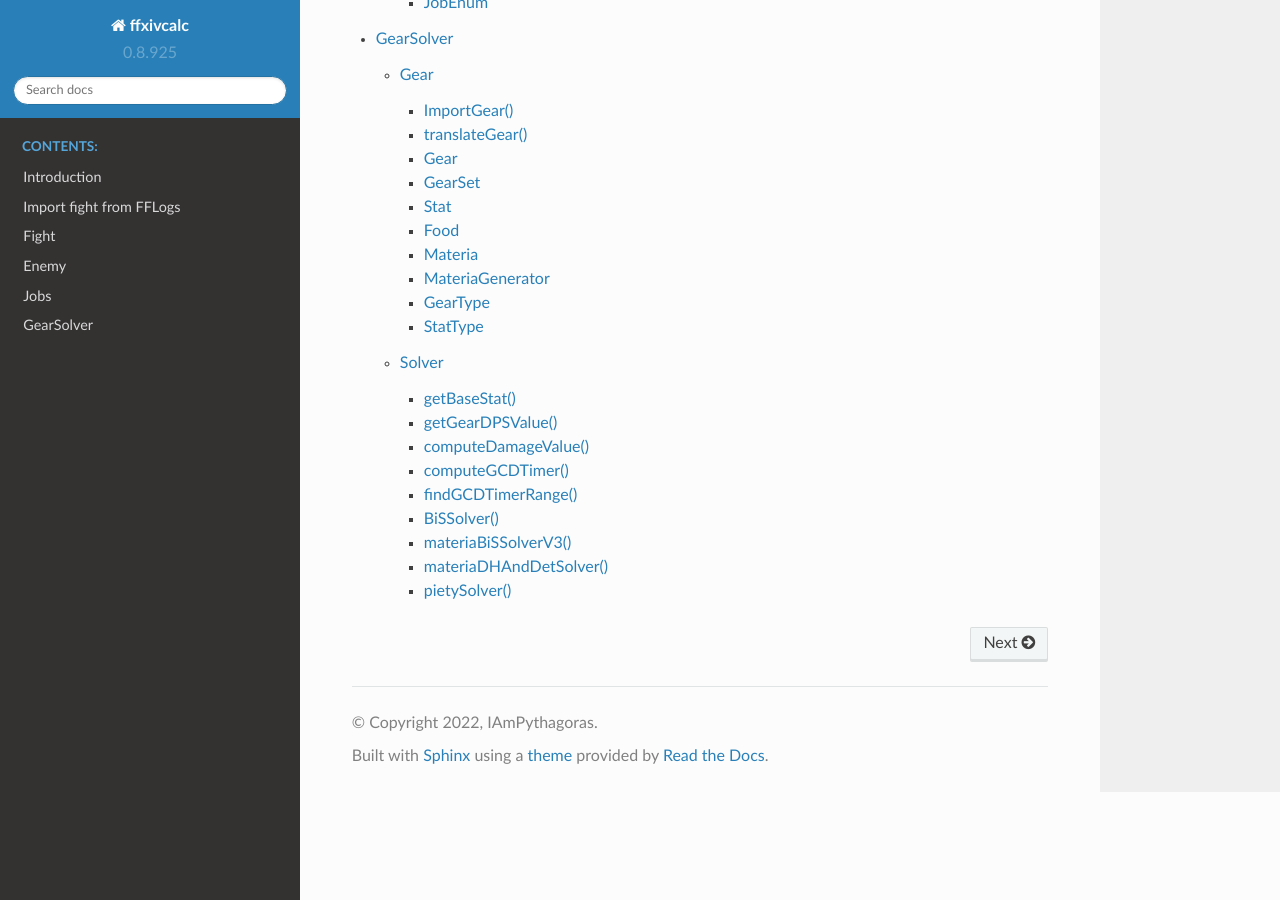
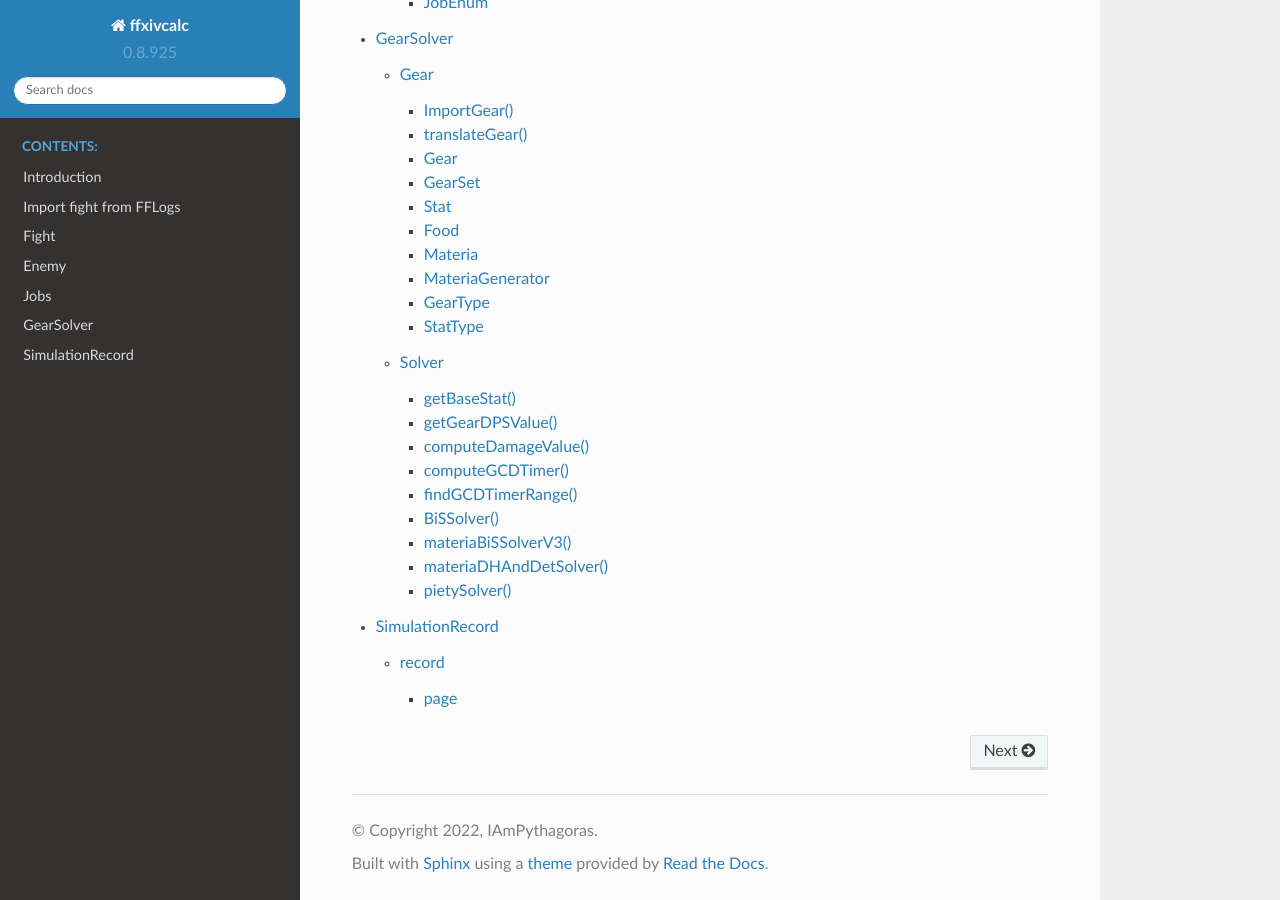
Before and after one commit to IAmPythagoras/ffxivcalcRawDocs, a Sphinx documentation site: the page built from source/index.rst, in a window 1280 px wide and 900 px high, scrolled down 2898 px. Built offline with Sphinx 7.4.7 and the Read the Docs theme 2.0.0, drawn with Linux system fonts in a browser that asks for light colours; pages that are not in the unit, such as notebooks, are missing from menus.

Commit message:
changed location of page doc

```diff
--- a/source/documentation/SimulationRecord/page/pageAddCritBuffList.rst
+++ b/source/documentation/SimulationRecord/record/page/pageAddCritBuffList.rst
@@ -1,5 +1,5 @@
 page.addCritBuffList()
-====================
+======================
 
 Appends a direct hit buff entry to page.CritBuffList.
 
--- a/source/index.rst
+++ b/source/index.rst
@@ -31,3 +31,4 @@ usage and requirements.
    documentation/Enemy/enemy
    documentation/Jobs/jobs
    documentation/GearSolver/gearSolverModule
+   documentation/SimulationRecord/simulationRecordModule
```
Also changed, not shown: source/documentation/SimulationRecord/record/page/pageAddDHBuffList.rst (renamed from source/documentation/SimulationRecord/page/pageAddDHBuffList.rst), source/documentation/SimulationRecord/record/page/pageAddPercentBuff.rst (renamed from source/documentation/SimulationRecord/page/pageAddPercentBuff.rst), source/documentation/SimulationRecord/record/page/pageClass.rst (renamed from source/documentation/SimulationRecord/page/pageClass.rst), source/documentation/SimulationRecord/record/page/pageInit.rst (renamed from source/documentation/SimulationRecord/page/pageInit.rst), source/documentation/SimulationRecord/record/page/pageIsValid.rst (renamed from source/documentation/SimulationRecord/page/pageIsValid.rst), source/documentation/SimulationRecord/record/page/pageSetAutoCrit.rst (renamed from source/documentation/SimulationRecord/page/pageSetAutoCrit.rst), source/documentation/SimulationRecord/record/page/pageSetAutoDH.rst (renamed from source/documentation/SimulationRecord/page/pageSetAutoDH.rst), source/documentation/SimulationRecord/record/page/pageSetDamage.rst (renamed from source/documentation/SimulationRecord/page/pageSetDamage.rst), source/documentation/SimulationRecord/record/page/pageSetHasPotion.rst (renamed from source/documentation/SimulationRecord/page/pageSetHasPotion.rst), source/documentation/SimulationRecord/record/page/pageSetIsAuto.rst (renamed from source/documentation/SimulationRecord/page/pageSetIsAuto.rst), source/documentation/SimulationRecord/record/page/pageSetIsDOT.rst (renamed from source/documentation/SimulationRecord/page/pageSetIsDOT.rst), source/documentation/SimulationRecord/record/page/pageSetName.rst (renamed from source/documentation/SimulationRecord/page/pageSetName.rst), source/documentation/SimulationRecord/record/page/pageSetPlayerID.rst (renamed from source/documentation/SimulationRecord/page/pageSetPlayerID.rst), source/documentation/SimulationRecord/record/page/pageSetPotency.rst (renamed from source/documentation/SimulationRecord/page/pageSetPotency.rst), 2 more files.
